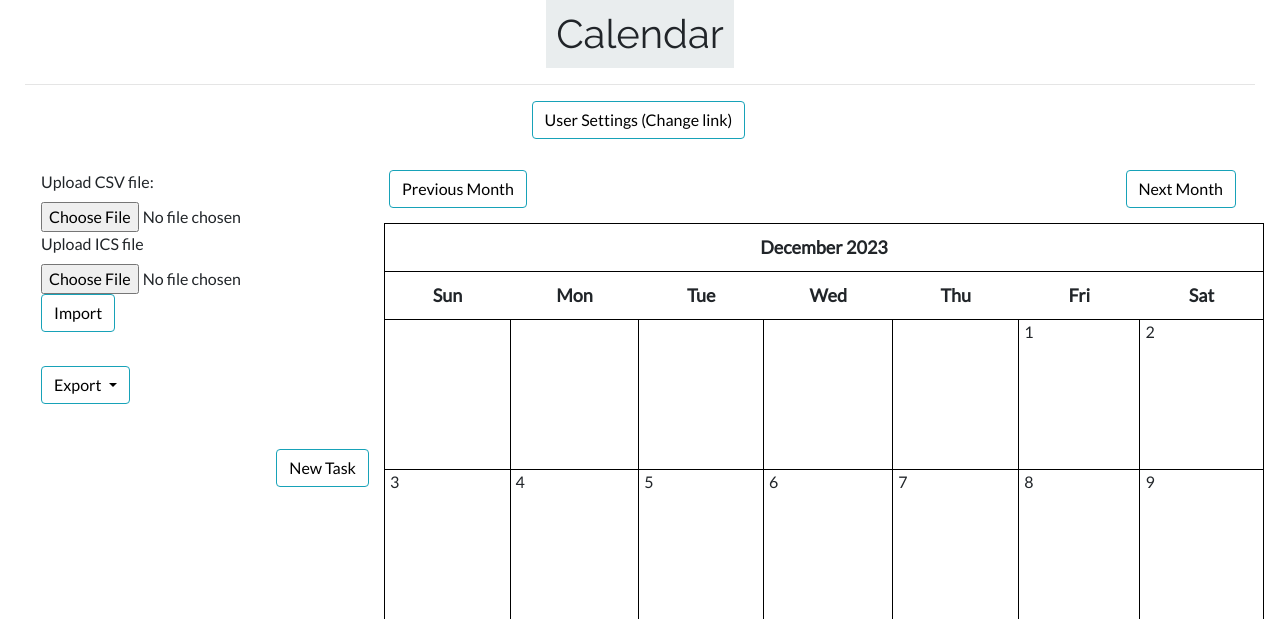
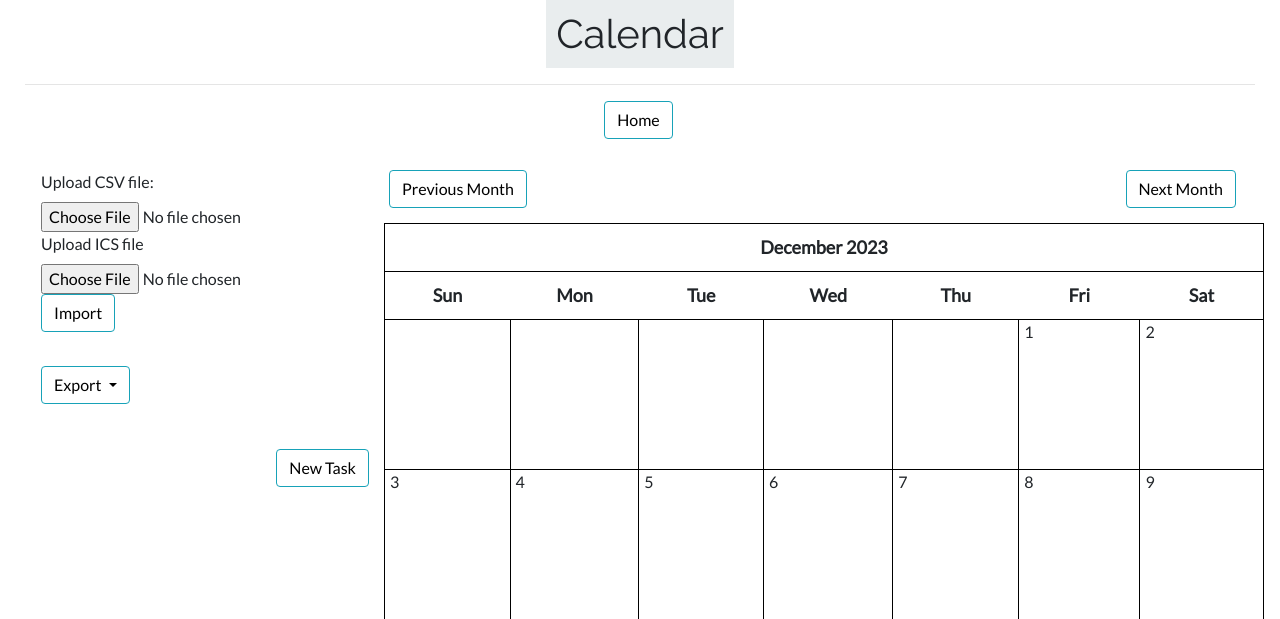
Before and after one commit to kaypineda/2023-Fall-CS411W-Gold-Prototype, a Django app: page /calendar/ in a window 1280 px wide. Shown: the top 619 px of the page. Run offline with Django 4.2, Linux system fonts and the light colour scheme; data that the repository does not hold is empty; some libraries are stand-ins or nearby versions.

Commit message:
linking the other way

```diff
--- a/AppCalendar/templates/AppCalendar/calendar.html
+++ b/AppCalendar/templates/AppCalendar/calendar.html
@@ -7,7 +7,7 @@
 
 {% block content %}
 <div class="clearfix">
-    <a class="btn btn-info right" href="{% url 'AppCalendar:task_new' %}"> User Settings (Change link) </a>
+    <a class="btn btn-info right" href="{% url 'AppUser:dashboard' %}"> Home </a>
 </div>
 
 <table>
```
